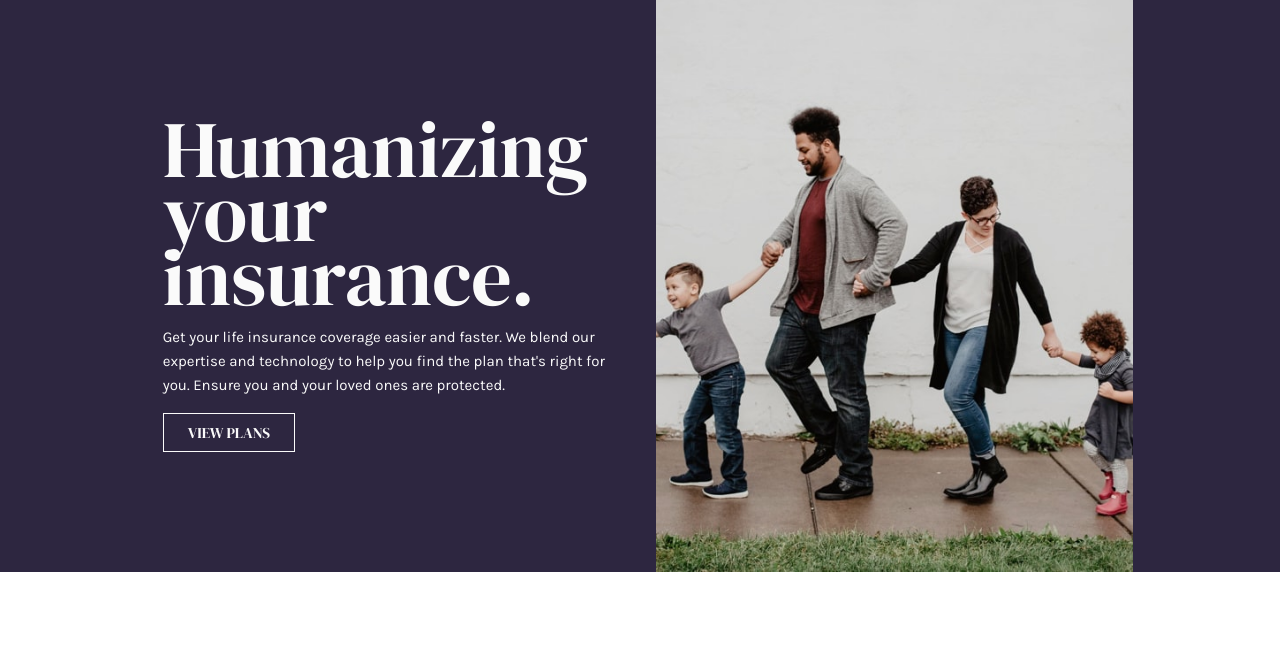
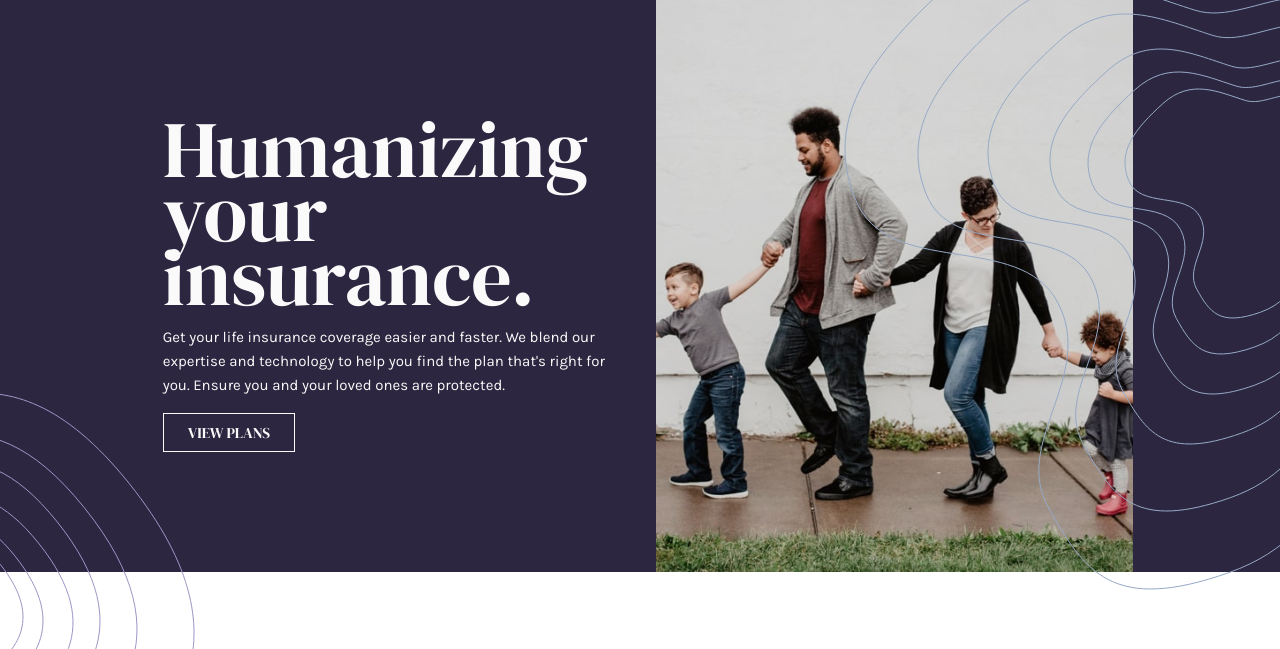
Before and after one commit to to-my-learning-path/insure-landing-page, a plain HTML site: page index.html in a window 1280 px wide. Shown: the part 120-769 px from the top of the page. Drawn offline with Linux system fonts and the light colour scheme; the site is published under a folder, as on GitHub Pages, so addresses that start at the root find nothing.

Commit message:
Updated background pattern file path

```diff
--- a/style.css
+++ b/style.css
@@ -221,14 +221,14 @@ h3 {
 }
 
 .hero__content::before {
-  content: url(/images/bg-pattern-intro-left-mobile.svg);
+  content: url(./images/bg-pattern-intro-left-mobile.svg);
   position: absolute;
   top: 0;
   left: 0;
 }
 
 .hero__content::after {
-  content: url(/images/bg-pattern-intro-right-mobile.svg);
+  content: url(./images/bg-pattern-intro-right-mobile.svg);
   position: absolute;
   bottom: -200px;
   right: 0;
@@ -458,14 +458,14 @@ footer {
   }
 
   .hero::before {
-    content: url(/images/bg-pattern-intro-left-desktop.svg);
+    content: url(./images/bg-pattern-intro-left-desktop.svg);
     position: absolute;
     bottom: -330px;
     left: 0;
   }
 
   .hero::after {
-    content: url(/images/bg-pattern-intro-right-desktop.svg);
+    content: url(./images/bg-pattern-intro-right-desktop.svg);
     position: absolute;
     top: 0;
     right: 0;
```
